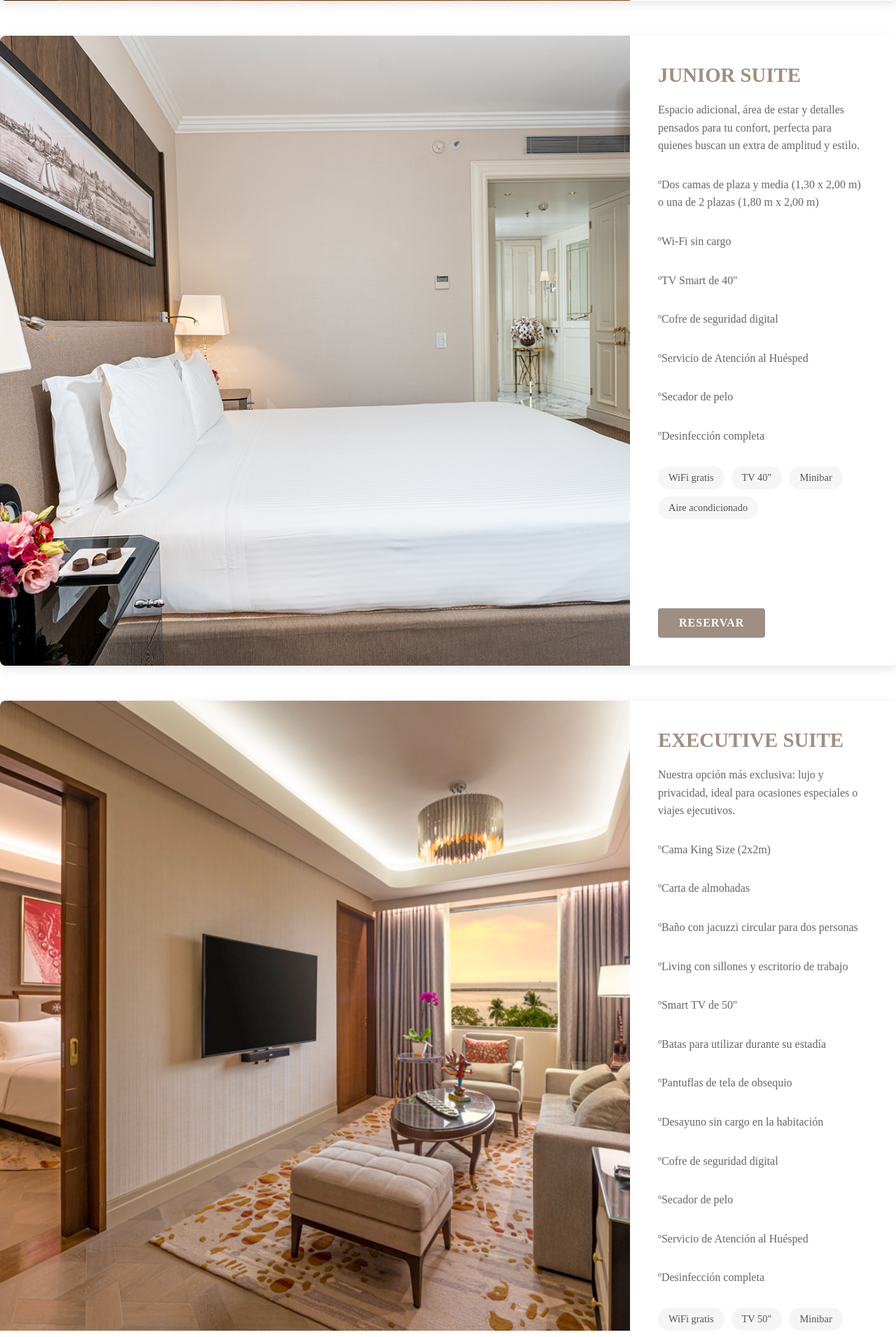
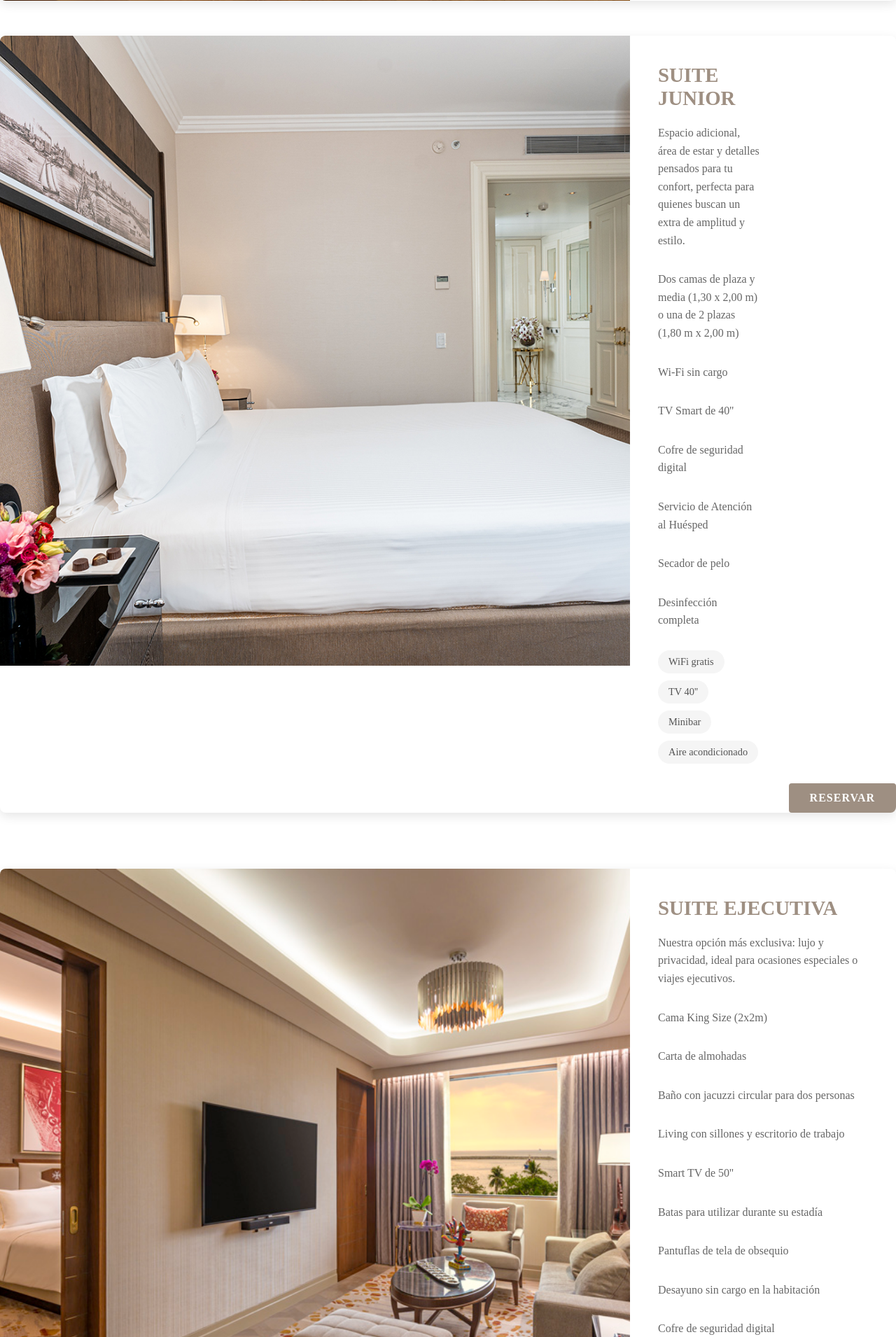
Before and after one commit to Alexis-busta74/Lunarya-Hotel-Spa, a Flask app: page /habitaciones in a window 1280 px wide. Shown: the part 1377-3287 px from the top of the page at 70% size. Run offline with Flask 3, Linux system fonts and the light colour scheme.

Commit message:
actualizacion

```diff
--- a/templates/contacto.html
+++ b/templates/contacto.html
@@ -27,9 +27,9 @@
           <li class="submenu">
             <a href="./habitaciones">Habitaciones</a>
             <ul>
-              <li><a href="./habitaciones">Deluxe</a></li>
-              <li><a href="./habitaciones">Junior Suite</a></li>
-              <li><a href="./habitaciones">Executive Suite</a></li>
+              <li><a href="./habitaciones">Habitación Estándar</a></li>
+              <li><a href="./habitaciones">Suite Junior</a></li>
+              <li><a href="./habitaciones">Suite Ejecutiva</a></li>
             </ul>
           </li>
 
--- a/templates/deluxe.html
+++ b/templates/deluxe.html
@@ -27,9 +27,9 @@
             <li class="submenu">
                 <a href="./habitaciones.html">Habitaciones</a>
                 <ul>
-                    <li><a href="./deluxe.html">Deluxe</a></li>
-                    <li><a href="./juniorSuite.html">Junior Suite</a></li>
-                    <li><a href="./executiveSuite.html">Executive Suite</a></li>
+                    <li><a href="./deluxe.html">Habitación Estándar</a></li>
+                    <li><a href="./juniorSuite.html">Suite Junior</a></li>
+                    <li><a href="./executiveSuite.html">Suite Ejecutiva</a></li>
                 </ul>
             </li>
 
--- a/templates/executiveSuite.html
+++ b/templates/executiveSuite.html
@@ -25,9 +25,9 @@
             <li class="submenu">
                 <a href="./habitaciones.html">Habitaciones</a>
                 <ul>
-                    <li><a href="./deluxe.html">Deluxe</a></li>
-                    <li><a href="./juniorSuite.html">Junior Suite</a></li>
-                    <li><a href="./executiveSuite.html">Executive Suite</a></li>
+                    <li><a href="./deluxe.html">Habitación Estándar</a></li>
+                    <li><a href="./juniorSuite.html">Suite Junior</a></li>
+                    <li><a href="./executiveSuite.html">Suite Ejecutiva</a></li>
                 </ul>
             </li>
             <li><a href="./contacto.html">Contacto</a></li>
--- a/templates/gastronomia.html
+++ b/templates/gastronomia.html
@@ -25,9 +25,9 @@
             <li class="submenu">
                 <a href="./habitaciones">Habitaciones</a>
                 <ul>
-                    <li><a href="./habitaciones">Deluxe</a></li>
-                    <li><a href="./habitaciones">Junior Suite</a></li>
-                    <li><a href="./habitaciones">Executive Suite</a></li>
+                    <li><a href="./habitaciones">Habitación Estándar</a></li>
+                    <li><a href="./habitaciones">Suite Junior</a></li>
+                    <li><a href="./habitaciones">Suite Ejecutiva</a></li>
                 </ul>
             </li>
             <li><a href="./contacto">Contacto</a></li>
--- a/templates/habitaciones.html
+++ b/templates/habitaciones.html
@@ -25,9 +25,9 @@
             <li class="submenu">
                 <a href="./habitaciones">Habitaciones</a>
                 <ul>
-                    <li><a href="./habitaciones">Deluxe</a></li>
-                    <li><a href="./habitaciones">Junior Suite</a></li>
-                    <li><a href="./habitaciones">Executive Suite</a></li>
+                    <li><a href="./habitaciones">Habitación Estándar</a></li>
+                    <li><a href="./habitaciones">Suite Junior</a></li>
+                    <li><a href="./habitaciones">Suite Ejecutiva</a></li>
                 </ul>
             </li>
             <li><a href="./contacto">Contacto</a></li>
@@ -50,7 +50,7 @@
                 <img src="../static/imagenes/habitacion_deluxe.jpg" alt="Habitación Deluxe">
             </div>
             <div class="habitacion-info">
-                <h2>Deluxe</h2>
+                <h2>Habitación Estándar</h2>
                 <p>Comodidad y elegancia en una habitación equipada con todo lo necesario para una estadía, ideal para parejas o viajeros que buscan calidad.</p>
                 <p>ºDos o tres camas de plaza y media (1,30 x 2,00 m)</p>
                 <p>ºWi-Fi sin cargo</p>
@@ -73,21 +73,24 @@
                 <img src="../static/imagenes/junior-suite.jpg" alt="Habitación Junior Suite">
             </div>
             <div class="habitacion-info">
-                <h2>Junior Suite</h2>
+                <h2>Suite Junior</h2>
                 <p>Espacio adicional, área de estar y detalles pensados para tu confort, perfecta para quienes buscan un extra de amplitud y estilo.</p>
-                <p>ºDos camas de plaza y media (1,30 x 2,00 m) o una de 2 plazas (1,80 m x 2,00 m)</p>
-                <p>ºWi-Fi sin cargo</p>
-                <p>ºTV Smart de 40''</p>
-                <p>ºCofre de seguridad digital</p>
-                <p>ºServicio de Atención al Huésped</p>
-                <p>ºSecador de pelo</p>
-                <p>ºDesinfección completa</p>
-                <div class="habitacion-amenities">
-                    <span>WiFi gratis</span>
-                    <span>TV 40"</span>
-                    <span>Minibar</span>
-                    <span>Aire acondicionado</span>
-                </div>
+                <p>Dos camas de plaza y media (1,30 x 2,00 m) o una de 2 plazas (1,80 m x 2,00 m)</p>
+                <p>Wi-Fi sin cargo</p>
+                <p>TV Smart de 40''</p>
+                <p>Cofre de seguridad digital</p>
+                <p>Servicio de Atención al Huésped</p>
+                <p>Secador de pelo</p>
+                <p>Desinfección completa</p>
+
+            <div class="habitacion-amenities">
+                <span>WiFi gratis</span>
+                <span>TV 40''</span>
+                <span>Minibar</span>
+                <span>Aire acondicionado</span>
+            </div>
+</div>
+
                 <a href="./reservar" class="btn-habitacion">Reservar</a>
             </div>
         </div>
@@ -97,20 +100,20 @@
                 <img src="../static/imagenes/executive-suite.jpg" alt="Habitación Executive Suite">
             </div>
             <div class="habitacion-info">
-                <h2>Executive Suite</h2>
+                <h2>Suite Ejecutiva</h2>
                 <p>Nuestra opción más exclusiva: lujo y privacidad, ideal para ocasiones especiales o viajes ejecutivos.</p>
-                <p>ºCama King Size (2x2m)</p>
-                <p>ºCarta de almohadas</p>
-                <p>ºBaño con jacuzzi circular para dos personas</p>
-                <p>ºLiving con sillones y escritorio de trabajo</p>
-                <p>ºSmart TV de 50''</p>
-                <p>ºBatas para utilizar durante su estadía</p>
-                <p>ºPantuflas de tela de obsequio</p>
-                <p>ºDesayuno sin cargo en la habitación</p>
-                <p>ºCofre de seguridad digital</p>
-                <p>ºSecador de pelo</p>
-                <p>ºServicio de Atención al Huésped</p>
-                <p>ºDesinfección completa</p>
+                <p>Cama King Size (2x2m)</p>
+                <p>Carta de almohadas</p>
+                <p>Baño con jacuzzi circular para dos personas</p>
+                <p>Living con sillones y escritorio de trabajo</p>
+                <p>Smart TV de 50''</p>
+                <p>Batas para utilizar durante su estadía</p>
+                <p>Pantuflas de tela de obsequio</p>
+                <p>Desayuno sin cargo en la habitación</p>
+                <p>Cofre de seguridad digital</p>
+                <p>Secador de pelo</p>
+                <p>Servicio de Atención al Huésped</p>
+                <p>Desinfección completa</p>
                 <div class="habitacion-amenities">
                     <span>WiFi gratis</span>
                     <span>TV 50"</span>
--- a/templates/index.html
+++ b/templates/index.html
@@ -28,9 +28,9 @@
             <li class="submenu">
                 <a href="./habitaciones">Habitaciones</a>
                 <ul>
-                    <li><a href="./habitaciones">Deluxe</a></li>
-                    <li><a href="./habitaciones">Junior Suite</a></li>
-                    <li><a href="./habitaciones">Executive Suite</a></li>
+                    <li><a href="./habitaciones">Habitación Estándar</a></li>
+                    <li><a href="./habitaciones">Suite Junior</a></li>
+                    <li><a href="./habitaciones">Suite Ejecutiva</a></li>
                 </ul>
             </li>
 
--- a/templates/juniorSuite.html
+++ b/templates/juniorSuite.html
@@ -25,9 +25,9 @@
             <li class="submenu">
                 <a href="./habitaciones.html">Habitaciones</a>
                 <ul>
-                    <li><a href="./deluxe.html">Deluxe</a></li>
-                    <li><a href="./juniorSuite.html">Junior Suite</a></li>
-                    <li><a href="./executiveSuite.html">Executive Suite</a></li>
+                    <li><a href="./deluxe.html">Habitación Estándar</a></li>
+                    <li><a href="./juniorSuite.html">Suite Junior</a></li>
+                    <li><a href="./executiveSuite.html">Suite Ejecutiva</a></li>
                 </ul>
             </li>
             <li><a href="./contacto.html">Contacto</a></li>
--- a/templates/reservar.html
+++ b/templates/reservar.html
@@ -27,9 +27,9 @@
           <li class="submenu">
             <a href="./habitaciones">Habitaciones</a>
             <ul>
-              <li><a href="./habitaciones">Deluxe</a></li>
-              <li><a href="./habitaciones">Junior Suite</a></li>
-              <li><a href="./habitaciones">Executive Suite</a></li>
+              <li><a href="./habitaciones">Habitación Estándar</a></li>
+              <li><a href="./habitaciones">Suite Junior</a></li>
+              <li><a href="./habitaciones">Suite Ejecutiva</a></li>
             </ul>
           </li>
 
--- a/templates/servicios.html
+++ b/templates/servicios.html
@@ -25,9 +25,9 @@
     <li class="submenu">
         <a href="./habitaciones">Habitaciones</a>
         <ul>
-        <li><a href="./habitaciones">Deluxe</a></li>
-        <li><a href="./habitaciones">Junior Suite</a></li>
-        <li><a href="./habitaciones">Executive Suite</a></li>
+        <li><a href="./habitaciones">Habitación Estándar</a></li>
+        <li><a href="./habitaciones">Suite Junior</a></li>
+        <li><a href="./habitaciones">Suite Ejecutiva</a></li>
         </ul>
     </li>
     <li><a href="./contacto">Contacto</a></li>
```
Also changed, not shown: style.css (+27 -25 lines), templates/spa.html (+5 -5 lines), 1 other file.
